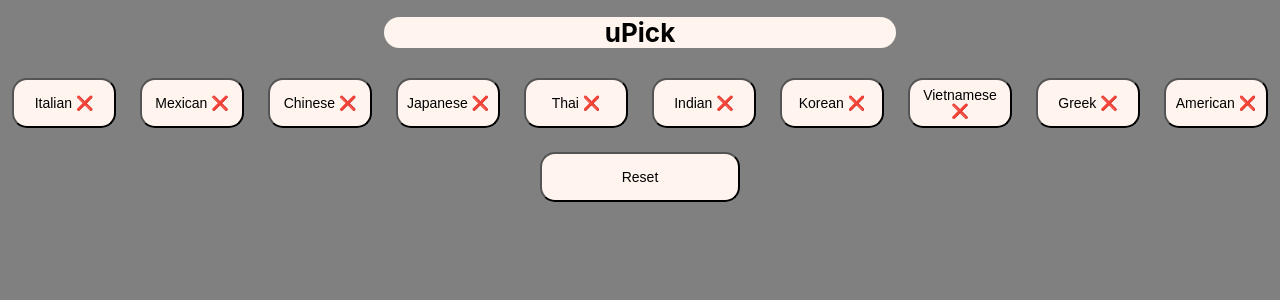
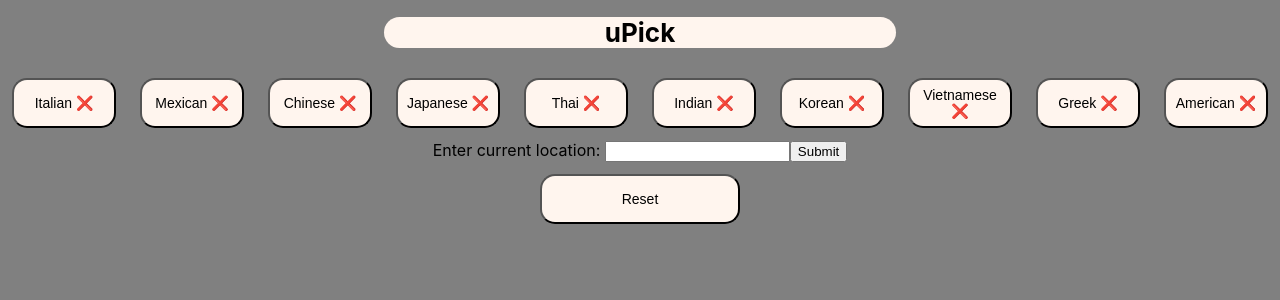
Before and after one commit to aidanhui22/upick, a React (Create React App) app: page / in a window 1280 px wide. Shown: the top 300 px of the page. Built offline with nearby package versions, Linux system fonts and the light colour scheme.

Commit message:
Added Google Places API functionality

```diff
--- a/src/App.js
+++ b/src/App.js
@@ -1,4 +1,4 @@
-import { useState } from 'react';
+import { useEffect, useState } from 'react';
 import './App.css';
 
 function App() {
@@ -7,6 +7,18 @@ function App() {
     "Thai", "Indian", "Korean", "Vietnamese",
     "Greek", "American"
   ]);
+
+  const [location, setLocation] = useState('');
+  const handleChange = (e) => {
+    setLocation(e.target.value);
+  }
+
+  const [eateries, setEateries] = useState([]);
+  const handleSubmit = (e) => {
+    e.preventDefault();
+    alert(`Location submitted: ${location}`);
+    getPlaces(location, cuisines);
+  }
 
   const removeCuisine = (cuisineToRemove) => {
     setCuisines(cuisines.filter(c => c !== cuisineToRemove));
@@ -20,6 +32,27 @@ function App() {
     ]);
   };
 
+  const getPlaces = async(location, cuisines) => {
+    const textQuery = `${cuisines[0]} and ${cuisines[1]} restaurants in ${location}`;
+    try {
+      const response = await fetch("https://places.googleapis.com/v1/places:searchText", {
+      method: "POST",
+      body: JSON.stringify({textQuery, pageSize: 10}),
+      headers: {
+        'Content-Type': 'application/json',
+        'X-Goog-Api-Key': process.env.REACT_APP_GOOGLE_MAPS_API_KEY,
+        'X-Goog-FieldMask': 'places.displayName,places.formattedAddress',
+      }
+      });
+      if (!response.ok) {
+        throw new Error(`Status: ${response.status}`);
+      }
+      const data = await response.json();
+      setEateries(data.places);
+    } catch (error) {
+        console.error(error.message);
+    }
+  }
   return (
     <div>
       <h1 className='App-header'>uPick</h1>
@@ -37,6 +70,25 @@ function App() {
         </div>
       )}
       <div className='Center'>
+        <form onSubmit={handleSubmit}>
+          <label>
+            Enter current location: <input type="text" value={location} onChange={handleChange} />
+          </label>
+          <button type="submit">Submit</button>
+        </form>
+      </div>
+      {eateries.length > 0 && (
+      <div>
+        <h3>Restaurants:</h3>
+        {eateries.map((place, index) => (
+          <div key={index}>
+            <p>{place.displayName?.text}</p>
+            <p>{place.formattedAddress}</p>
+          </div>
+        ))}
+      </div>
+      )}
+      <div className='Center'>
           <button className='Button' onClick={() => reset()}>Reset</button>
       </div>
     </div>
```
